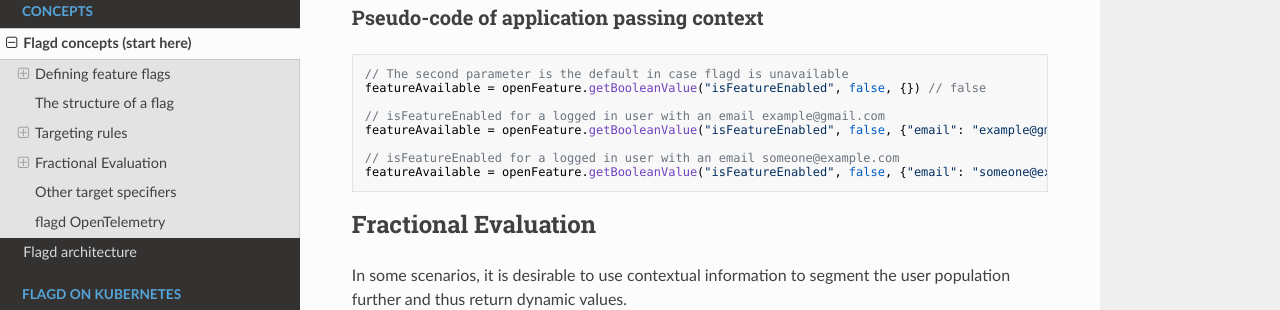
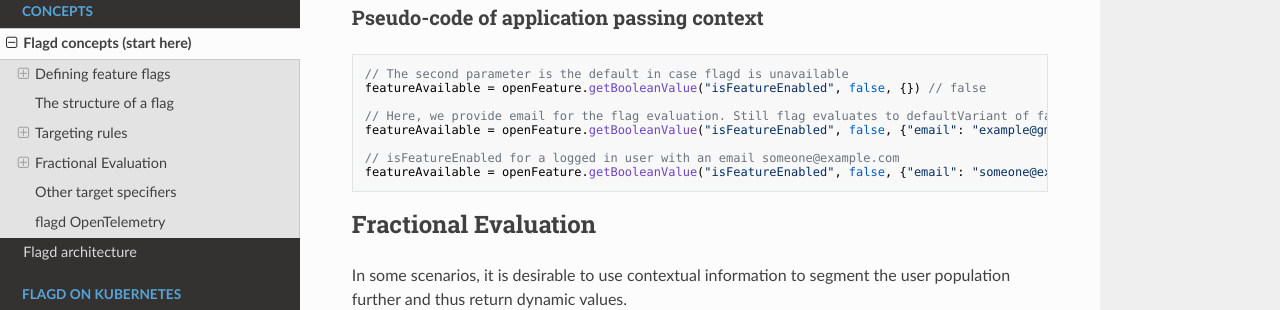
Before and after one commit to open-feature/flagd, an MkDocs documentation site: the page built from web-docs/concepts/index.md, in a window 1280 px wide and 900 px high, scrolled down 2365 px. Shown: the part 151-461 px from the top of the window. Built offline with MkDocs 1.6.1, drawn with Linux system fonts in a browser that asks for light colours; nearby versions of some CDN libraries.

Commit message:
Update web-docs/concepts/index.md
Co-authored-by: Kavindu Dodanduwa <Kavindu-Dodan@users.noreply.github.com>
Signed-off-by: Adam Gardner <26523841+agardnerIT@users.noreply.github.com>

```diff
--- a/web-docs/concepts/index.md
+++ b/web-docs/concepts/index.md
@@ -117,7 +117,7 @@
 // The second parameter is the default in case flagd is unavailable
 featureAvailable = openFeature.getBooleanValue("isFeatureEnabled", false, {}) // false
 
-// isFeatureEnabled for a logged in user with an email example@gmail.com
+// Here, we provide email for the flag evaluation. Still flag evaluates to defaultVariant of false as email does not end with desired domain
 featureAvailable = openFeature.getBooleanValue("isFeatureEnabled", false, {"email": "example@gmail.com"}) // false
 
 // isFeatureEnabled for a logged in user with an email someone@example.com
```
